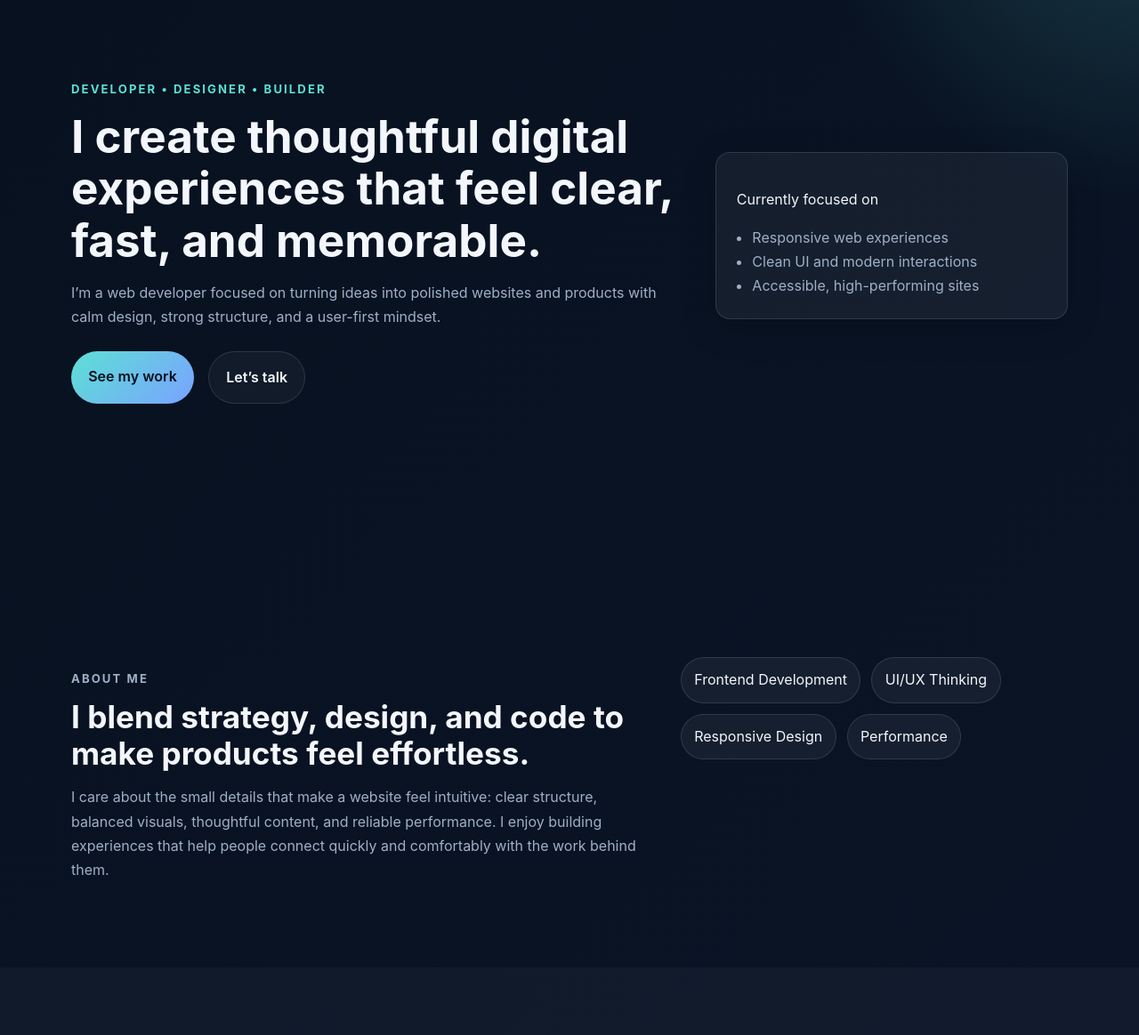
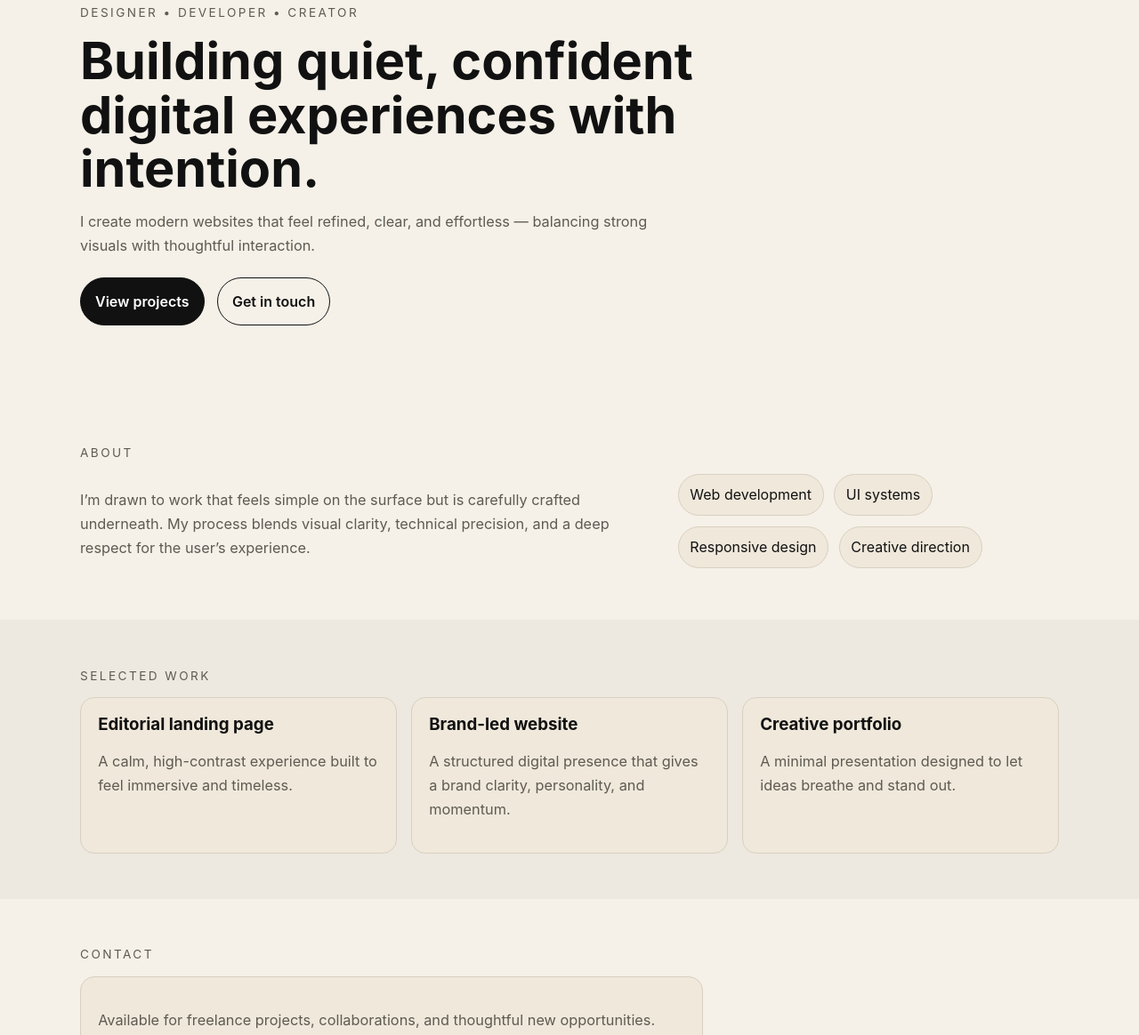
Before and after one commit to achyusuf/portfolio, a plain HTML site: page index.html in a window 1280 px wide. Shown: the part 141-1305 px from the top of the page at 89% size. Drawn offline with Linux system fonts and the light colour scheme; a script that the page names is missing.

Commit message:
fix: try update from some web demo

```diff
--- a/index.html
+++ b/index.html
@@ -3,11 +3,12 @@
   <head>
     <meta charset="UTF-8" />
     <meta name="viewport" content="width=device-width, initial-scale=1.0" />
-    <meta name="description" content="Professional portfolio for Alex Yusuf, showcasing modern web development and thoughtful digital experiences." />
+    <meta name="description" content="Editorial-style portfolio for Alex Yusuf, designed with a minimal and modern feel." />
     <title>Alex Yusuf | Portfolio</title>
     <link rel="stylesheet" href="styles.css" />
   </head>
   <body>
+    <div class="page-shell">
       <header class="hero">
         <nav class="nav container">
           <a class="brand" href="#home">Alex Yusuf</a>
@@ -20,98 +21,69 @@
 
         <section id="home" class="hero-content container">
           <div class="hero-copy">
-          <p class="eyebrow">Developer • Designer • Builder</p>
-          <h1>I create thoughtful digital experiences that feel clear, fast, and memorable.</h1>
+            <p class="eyebrow">Designer • Developer • Creator</p>
+            <h1>Building quiet, confident digital experiences with intention.</h1>
             <p class="hero-text">
-            I’m a web developer focused on turning ideas into polished websites and products with calm design,
-            strong structure, and a user-first mindset.
+              I create modern websites that feel refined, clear, and effortless — balancing strong visuals with thoughtful interaction.
             </p>
             <div class="hero-actions">
-            <a class="btn btn-primary" href="#projects">See my work</a>
-            <a class="btn btn-secondary" href="#contact">Let’s talk</a>
+              <a class="btn btn-primary" href="#projects">View projects</a>
+              <a class="btn btn-secondary" href="#contact">Get in touch</a>
             </div>
-        </div>
-
-        <div class="hero-card">
-          <p class="card-label">Currently focused on</p>
-          <ul>
-            <li>Responsive web experiences</li>
-            <li>Clean UI and modern interactions</li>
-            <li>Accessible, high-performing sites</li>
-          </ul>
           </div>
         </section>
       </header>
 
       <main>
-      <section id="about" class="section">
-        <div class="container intro-grid">
-          <div>
-            <p class="eyebrow">About Me</p>
-            <h2>I blend strategy, design, and code to make products feel effortless.</h2>
+        <section id="about" class="section container about-section">
+          <div class="section-label">About</div>
+          <div class="about-grid">
             <p>
-              I care about the small details that make a website feel intuitive: clear structure, balanced visuals,
-              thoughtful content, and reliable performance. I enjoy building experiences that help people connect
-              quickly and comfortably with the work behind them.
+              I’m drawn to work that feels simple on the surface but is carefully crafted underneath.
+              My process blends visual clarity, technical precision, and a deep respect for the user’s experience.
             </p>
-          </div>
-          <div class="pill-group">
-            <span class="pill">Frontend Development</span>
-            <span class="pill">UI/UX Thinking</span>
-            <span class="pill">Responsive Design</span>
-            <span class="pill">Performance</span>
+            <div class="about-list">
+              <span>Web development</span>
+              <span>UI systems</span>
+              <span>Responsive design</span>
+              <span>Creative direction</span>
             </div>
           </div>
         </section>
 
         <section id="projects" class="section section-alt">
           <div class="container">
-          <div class="section-heading">
-            <p class="eyebrow">Featured Work</p>
-            <h2>Selected projects shaped around clarity, elegance, and purpose.</h2>
-          </div>
+            <div class="section-label">Selected work</div>
             <div class="project-grid">
               <article class="project-card">
-              <h3>Launch-ready landing page</h3>
-              <p>A polished experience designed to introduce a brand clearly and guide visitors toward action.</p>
-              <a href="#contact">Create something similar</a>
+                <h3>Editorial landing page</h3>
+                <p>A calm, high-contrast experience built to feel immersive and timeless.</p>
               </article>
               <article class="project-card">
-              <h3>Product showcase</h3>
-              <p>A modern, story-driven layout that makes features feel easy to understand and easy to explore.</p>
-              <a href="#contact">Discuss a concept</a>
+                <h3>Brand-led website</h3>
+                <p>A structured digital presence that gives a brand clarity, personality, and momentum.</p>
               </article>
               <article class="project-card">
-              <h3>Personal portfolio refresh</h3>
-              <p>A clean and confident presentation that reflects personality while staying highly professional.</p>
-              <a href="#contact">Build yours</a>
+                <h3>Creative portfolio</h3>
+                <p>A minimal presentation designed to let ideas breathe and stand out.</p>
               </article>
             </div>
           </div>
         </section>
 
-      <section id="contact" class="section">
-        <div class="container">
-          <div class="section-heading">
-            <p class="eyebrow">Contact</p>
-            <h2>Let’s build something thoughtful together.</h2>
-          </div>
+        <section id="contact" class="section container contact-section">
+          <div class="section-label">Contact</div>
           <div class="contact-card">
-            <p>Open to freelance work, collaborations, and exciting new opportunities.</p>
-            <div class="contact-actions">
+            <p>Available for freelance projects, collaborations, and thoughtful new opportunities.</p>
             <a class="btn btn-primary" href="mailto:hello@alexyusuf.com">hello@alexyusuf.com</a>
-              <a class="btn btn-secondary" href="https://github.com" target="_blank" rel="noreferrer">GitHub</a>
-            </div>
-          </div>
           </div>
         </section>
       </main>
 
-    <footer class="footer">
-      <div class="container footer-content">
-        <p>© <span id="year"></span> Alex Yusuf. All rights reserved.</p>
+      <footer class="footer container">
+        <p>© <span id="year"></span> Alex Yusuf</p>
+      </footer>
     </div>
-    </footer>
 
     <script src="script.js"></script>
   </body>
--- a/styles.css
+++ b/styles.css
@@ -1,12 +1,10 @@
 :root {
-  --bg: #07111f;
-  --bg-soft: #0d1830;
-  --card: rgba(255, 255, 255, 0.05);
-  --text: #f3f6fb;
-  --muted: #9fb0c7;
-  --accent: #5de0d5;
-  --accent-2: #7aa2ff;
-  --border: rgba(255, 255, 255, 0.12);
+  --bg: #f5f1e8;
+  --text: #111111;
+  --muted: #5f5a52;
+  --accent: #111111;
+  --border: #d8d0c0;
+  --panel: #efe8db;
 }
 
 * {
@@ -19,10 +17,10 @@ html {
 
 body {
   margin: 0;
-  font-family: Inter, "Segoe UI", Roboto, sans-serif;
-  background: linear-gradient(135deg, var(--bg) 0%, #0b1528 100%);
+  font-family: "Inter", "Segoe UI", Arial, sans-serif;
+  background: var(--bg);
   color: var(--text);
-  line-height: 1.7;
+  line-height: 1.65;
 }
 
 img {
@@ -35,96 +33,92 @@ a {
 }
 
 .container {
-  width: min(1120px, calc(100% - 2rem));
+  width: min(1100px, calc(100% - 2rem));
   margin: 0 auto;
 }
 
+.page-shell {
+  min-height: 100vh;
+}
+
 .hero {
-  min-height: 100vh;
-  background: radial-gradient(circle at top right, rgba(93, 224, 213, 0.2), transparent 24%);
+  padding-bottom: 3rem;
 }
 
 .nav {
   display: flex;
   justify-content: space-between;
   align-items: center;
-  padding: 1.25rem 0;
+  padding: 1.3rem 0;
 }
 
 .brand {
+  font-size: 0.95rem;
   font-weight: 700;
-  letter-spacing: 0.12em;
+  letter-spacing: 0.15em;
   text-transform: uppercase;
 }
 
 .nav-links {
   display: flex;
-  gap: 1rem;
+  gap: 1.1rem;
 }
 
 .nav-links a {
   color: var(--muted);
-}
-
-.nav-links a:hover {
-  color: var(--text);
+  font-size: 0.95rem;
 }
 
 .hero-content {
-  display: grid;
-  grid-template-columns: 1.4fr 0.8fr;
-  align-items: center;
-  gap: 2rem;
-  min-height: calc(100vh - 90px);
-  padding: 2rem 0 4rem;
+  padding: 4rem 0 2rem;
 }
 
-.eyebrow {
-  display: inline-block;
-  margin-bottom: 0.75rem;
-  color: var(--accent);
+.eyebrow,
+.section-label {
+  font-size: 0.85rem;
+  letter-spacing: 0.18em;
   text-transform: uppercase;
-  letter-spacing: 0.16em;
-  font-size: 0.82rem;
-  font-weight: 700;
-}
-
-h1,
-h2,
-h3 {
-  margin: 0 0 0.75rem;
-  line-height: 1.15;
+  color: var(--muted);
+  margin-bottom: 0.8rem;
 }
 
 h1 {
-  font-size: clamp(2.2rem, 4vw, 4rem);
-  max-width: 760px;
+  font-size: clamp(2.2rem, 4.5vw, 3.8rem);
+  line-height: 1.05;
+  margin: 0 0 1rem;
+  max-width: 820px;
+}
+
+h2,
+h3 {
+  margin: 0 0 0.6rem;
+  line-height: 1.2;
 }
 
 h2 {
-  font-size: clamp(1.6rem, 3vw, 2.2rem);
+  font-size: clamp(1.5rem, 2.6vw, 2rem);
 }
 
 .hero-text,
-.section-heading p,
-.contact-card p,
+.about-grid p,
 .project-card p,
-.intro-grid p {
+.contact-card p {
   color: var(--muted);
   max-width: 680px;
+  font-size: 1.02rem;
 }
 
-.hero-actions,
-.contact-actions {
+.hero-actions {
   display: flex;
   flex-wrap: wrap;
-  gap: 1rem;
-  margin-top: 1.5rem;
+  gap: 0.9rem;
+  margin-top: 1.4rem;
 }
 
 .btn {
   display: inline-block;
-  padding: 0.95rem 1.2rem;
+  padding: 0.8rem 1rem;
+  border: 1px solid var(--accent);
   border-radius: 999px;
   font-weight: 600;
   transition: transform 0.2s ease, background 0.2s ease;
@@ -135,90 +129,70 @@ h2 {
 }
 
 .btn-primary {
-  background: linear-gradient(135deg, var(--accent), var(--accent-2));
-  color: #04111d;
+  background: var(--accent);
+  color: #fff;
 }
 
 .btn-secondary {
-  border: 1px solid var(--border);
-  background: rgba(255, 255, 255, 0.04);
+  background: transparent;
+  color: var(--accent);
 }
 
 .section {
-  padding: 5rem 0;
+  padding: 3.2rem 0;
 }
 
 .section-alt {
-  background: rgba(255, 255, 255, 0.03);
+  background: rgba(17, 17, 17, 0.03);
 }
 
-.intro-grid {
+.about-grid {
   display: grid;
-  gap: 2rem;
   grid-template-columns: 1.2fr 0.8fr;
+  gap: 1.8rem;
   align-items: start;
 }
 
-.pill-group {
+.about-list {
   display: flex;
   flex-wrap: wrap;
-  gap: 0.75rem;
+  gap: 0.7rem;
 }
 
-.pill {
-  display: inline-flex;
-  align-items: center;
-  padding: 0.7rem 0.9rem;
+.about-list span {
+  border: 1px solid var(--border);
   border-radius: 999px;
-  background: var(--card);
-  color: var(--text);
-  border: 1px solid var(--border);
+  padding: 0.6rem 0.8rem;
+  color: var(--accent);
+  background: var(--panel);
 }
 
 .project-grid {
   display: grid;
-  gap: 1.2rem;
   grid-template-columns: repeat(3, minmax(0, 1fr));
+  gap: 1rem;
 }
 
-.hero-card,
 .project-card,
 .contact-card {
-  background: var(--card);
+  background: var(--panel);
   border: 1px solid var(--border);
   border-radius: 1rem;
-  padding: 1.4rem;
-  box-shadow: 0 10px 40px rgba(0, 0, 0, 0.16);
-}
-
-.hero-card ul {
-  padding-left: 1.1rem;
-  margin: 0;
-  color: var(--muted);
-}
-
-.project-card a {
-  color: var(--accent);
-  font-weight: 600;
+  padding: 1.2rem;
 }
 
 .contact-card {
-  max-width: 760px;
+  max-width: 700px;
 }
 
 .footer {
-  padding: 1.25rem 0 2rem;
+  padding: 1.2rem 0 2rem;
   color: var(--muted);
+  font-size: 0.95rem;
 }
 
-.footer-content {
-  border-top: 1px solid var(--border);
-  padding-top: 1rem;
-}
-
-@media (max-width: 900px) {
-  .hero-content,
-  .intro-grid,
+@media (max-width: 820px) {
+  .about-grid,
   .project-grid {
     grid-template-columns: 1fr;
   }
@@ -227,11 +201,11 @@ h2 {
 @media (max-width: 560px) {
   .nav {
     flex-direction: column;
-    gap: 0.75rem;
+    gap: 0.7rem;
   }
 
   .nav-links {
-    gap: 0.75rem;
+    gap: 0.7rem;
     flex-wrap: wrap;
     justify-content: center;
   }
```
Lines whose indentation alone changed are shown as unchanged.
